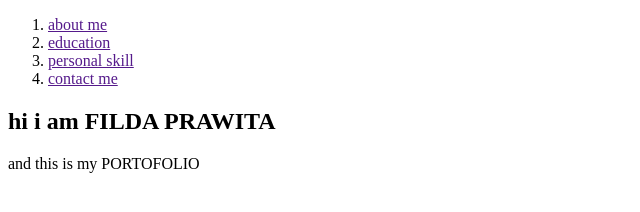
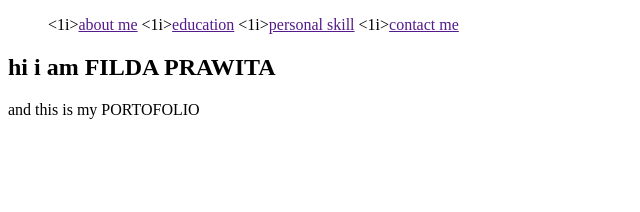
Before and after one commit to fildaprawita188-cmd/fildaprawita9, a plain HTML site: page index.html in a window 1280 px wide. Shown: the whole page, without its empty margins (0-640 px from the left). Drawn offline with Linux system fonts and the light colour scheme.

Commit message:
Add files via upload

```diff
--- a/index.html
+++ b/index.html
@@ -1,21 +1,21 @@
 <!DOCTYPE html>
 <html lang="en">
 <head>
-  <meta charset="UTF-8" />
-  <meta name="viewport" content="width=device-width, initial-scale=1.0" />
+    <meta charset="UTF-8">
+    <meta name="viewport" content="width=device-width, initial-scale=1.0">
     <title>hi i am FILDA PRAWITA</title>
 </head>
- <body>
 <header>
+
     <nav>
         <ol>
-     <li><a href="">about me</a></li>
+    <1i><a href="">about me</a></1i>
 
-     <li><a href="">education</a></li>
+    <1i><a href="">education</a></1i>
 
-     <li><a href="">personal skill</a></li>
+    <1i><a href="">personal skill</a></1i>
 
-     <li><a href="">contact me</a></li>
+    <1i><a href="">contact me</a></1i>
         </ol>
     </nav>
 </header>
@@ -23,7 +23,9 @@
 <main>
     <div>
         <h2>hi i am FILDA PRAWITA</h2>
-    <p>and this is my PORTOFOLIO</p>
+        <p>
+            and this is my PORTOFOLIO
+        </p>
     </div>
 
     <div>
```
Lines whose indentation alone changed are shown as unchanged.
